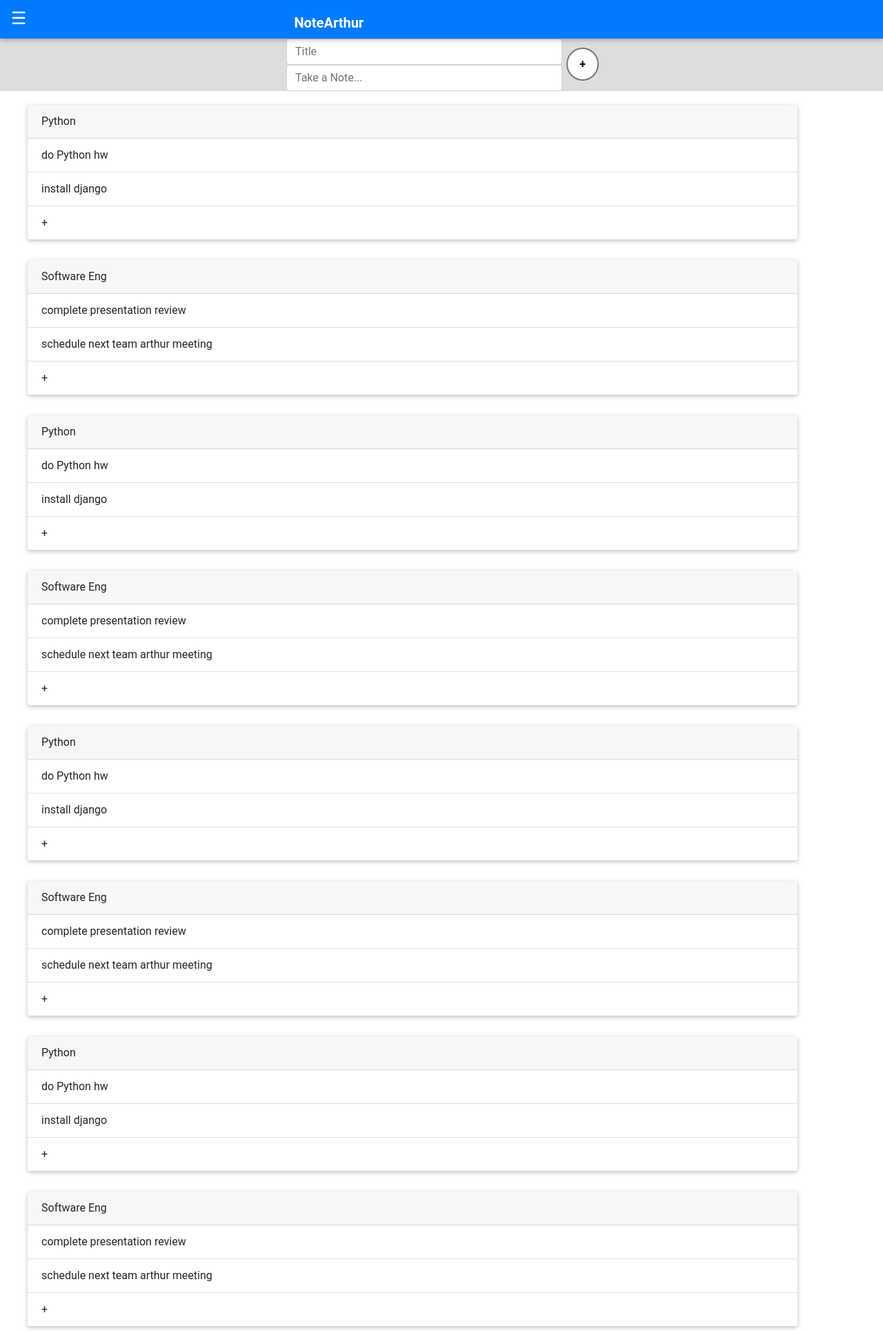
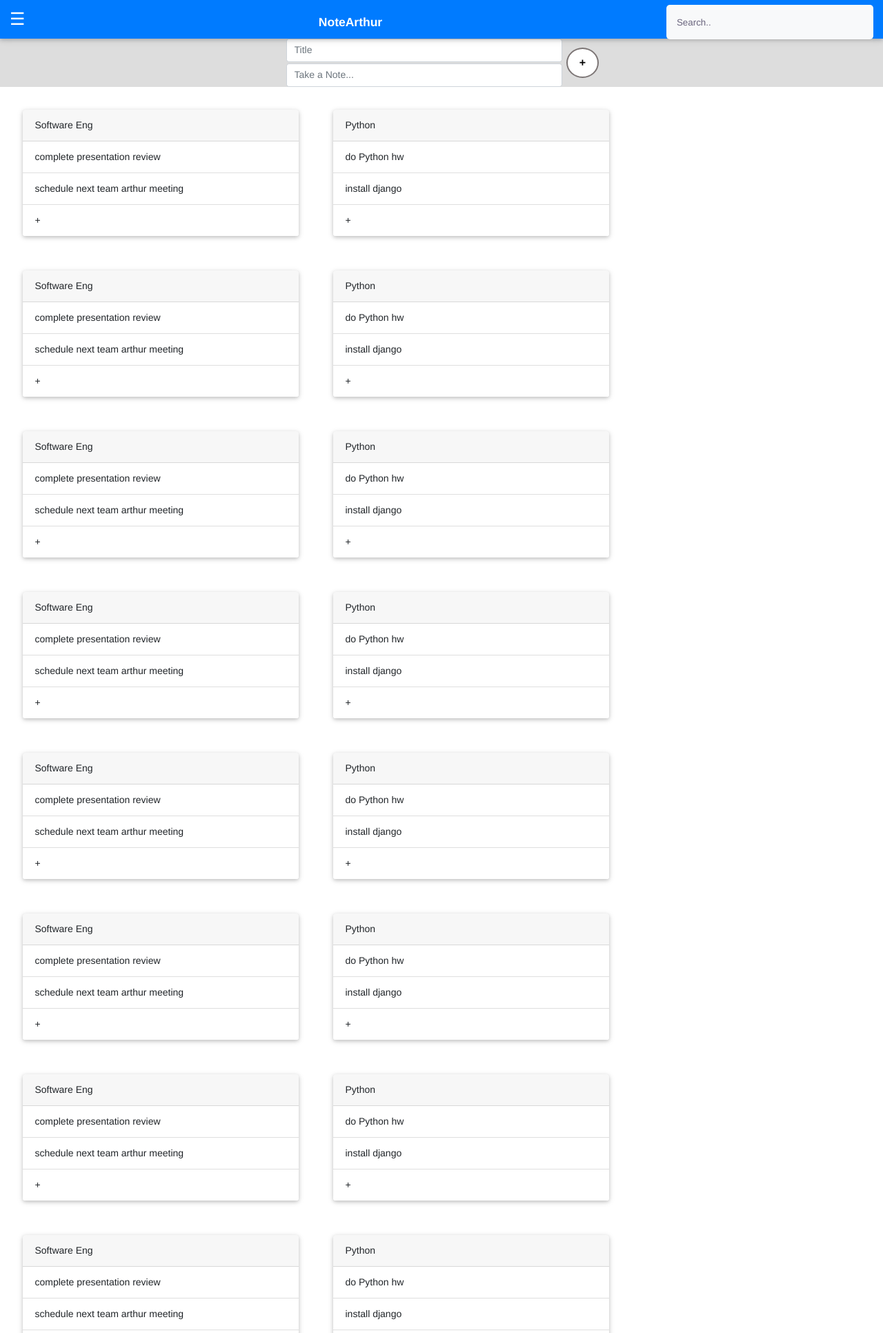
Before and after one commit to uda832/note_arthur, a Flask app: template app/templates/arthur.html in a window 1280 px wide. Shown: the top 1932 px of the page at 69% size. Run offline with Flask 2, Linux system fonts and the light colour scheme; the template is opened without the code that fills it, so the values that code supplies are empty; some libraries are stand-ins or nearby versions.

Commit message:
Some functionality for search bar, and better UI(working on)

```diff
--- a/app/static/css/navStyle.css
+++ b/app/static/css/navStyle.css
@@ -58,6 +58,7 @@
     width: 100%;
     height: 100%;
     margin: auto auto;
+    padding-top: 10px;
 }
 .hamburger-opener {
     text-align: left;
@@ -66,20 +67,6 @@
     text-align: right;
 }
 
-.topnav .search-container button {
-    float: right;
-    padding: 6px 10px;
-    margin-top: 3px;
-    margin-right: 16px;
-    background: #ddd;
-    font-size: 17px;
-    border: none;
-    cursor: pointer;
-}
-
-.topnav .search-container button:hover {
-    background: #ccc;
-}
 
 /* The side navigation menu */
 .sidenav {
@@ -134,3 +121,8 @@
 #main-content-container{
     transition: 0.5s; /* 0.5 second transition effect to slide in the sidenav */
 }
+
+.DoneButton .button {
+
+    outline: none;
+}
--- /dev/null
+++ b/app/static/css/searchBarStyle.css
@@ -0,0 +1,126 @@
+.container-4{
+  overflow: hidden;
+  width: 300px;
+  vertical-align: middle;
+  white-space: nowrap;
+}
+
+.container-4 input#search{
+  width: 300px;
+  height: 50px;
+  background: #f8f9fa;
+  border: none;
+  font-size: 10pt;
+  float: left;
+  color: rgb(5, 5, 5);
+  padding-left: 15px;
+  -webkit-border-radius: 5px;
+  -moz-border-radius: 5px;
+  border-radius: 5px;
+}
+
+.container-4 input#search::-webkit-input-placeholder {
+  color: #6a657e;
+}
+
+.container-4 input#search:-moz-placeholder { /* Firefox 18- */
+  color: #6a657e;
+}
+
+.container-4 input#search::-moz-placeholder {  /* Firefox 19+ */
+  color: #6a657e;
+}
+
+.container-4 input#search:-ms-input-placeholder {
+  color: #6a657e;
+}
+
+.container-4 button.icon{
+  -webkit-border-top-right-radius: 5px;
+  -webkit-border-bottom-right-radius: 5px;
+  -moz-border-radius-topright: 5px;
+  -moz-border-radius-bottomright: 5px;
+  border-top-right-radius: 5px;
+  border-bottom-right-radius: 5px;
+
+  border: none;
+  background: #fdfdfd;
+  height: 50px;
+  width: 50px;
+  color: #0c0c0c;
+  opacity: 0;
+  font-size: 10pt;
+
+  -webkit-transition: all .55s ease;
+  -moz-transition: all .55s ease;
+  -ms-transition: all .55s ease;
+  -o-transition: all .55s ease;
+  transition: all .55s ease;
+}
+
+.container-4:hover button.icon, .container-4:active button.icon, .container-4:focus button.icon{
+  outline: none;
+  opacity: 1;
+  margin-left: -50px;
+}
+
+.container-4:hover button.icon:hover{
+  background: #007bff;
+}
+
+
+
+
+
+
+
+
+
+
+
+
+
+
+
+
+
+
+
+
+
+/*SearchBar
+.topnav .search-container {
+  float: right;
+}
+
+.topnav input[type=text] {
+  padding: 6px;
+  margin-top: 8px;
+  font-size: 17px;
+  border: none;
+
+            -webkit-transition: width .55s ease;
+            -moz-transition: width .55s ease;
+            -ms-transition: width .55s ease;
+            -o-transition: width .55s ease;
+            transition: width .55s ease;
+}
+
+.topnav .search-container .icon {
+  float: right;
+  padding: 6px 10px;
+  margin-top: 8px;
+  margin-right: 16px;
+  background: #ddd;
+  font-size: 17px;
+  border: none;
+  cursor: pointer;
+  border-top-width: 6px;
+  border-bottom-width: 6px;
+}
+
+.topnav .search-container .icon:hover {
+  background: #ccc;
+}
+
+*/
--- a/app/static/js/arthur.js
+++ b/app/static/js/arthur.js
@@ -37,12 +37,14 @@
 function updateDOMFromDataStore() {
     var $mainContent = $("#main-content");
     var content = "";
-    for (var s = 0; s < DataStore.length; ++s) {
+    for (var s = DataStore.length - 1; s >= 0; --s) {
         //Render each section
         var curSection =
             `<li id="section-` + s +`" class="section">
                 <div class='card'>
-                    <div class='card-header'>` + DataStore[s].title + `</div>
+                    <div class='card-header'>
+                        <span id='section-text-` + s + `' class='section-text'>` + DataStore[s].title + `</span>
+                    </div>
                     <ul class="list-group list-group-flush notes-list">`;
 
         for (var i = 0; i < DataStore[s].notes.length; ++i) {
@@ -79,7 +81,35 @@
 
 function createListeners() {
 
-    //Click to Edit listener
+    //Sections -- Click to Edit listener for
+    //Notes -- Click to Edit listener for
+    $('.section-text').editable(function(value, settings){
+        // console.log("DEBUG: editing")
+        // console.log(this);
+        // console.log(value);
+        // console.log(settings);
+
+        //Modify the DataStore
+        //-------------------------------------------------------
+        var idTail = this.id.substring("section-text-".length);
+        var sectionId = parseInt(idTail);
+
+
+        console.log("Updating DataStore");
+        //Update the value in the DataStore
+        DataStore[sectionId].title = value;
+
+        return(value);
+    }, {
+        event       : 'click',
+        cssclass    : 'section-text-editing',
+        type        : 'text',
+        placeholder : "Edit...",
+        tooltip     : 'Click to Edit...',
+        width       : "100%",
+
+    });
+    //Notes -- Click to Edit listener for
     $('.note-text-container').editable(function(value, settings){
         // console.log("DEBUG: editing")
         // console.log(this);
--- /dev/null
+++ b/app/static/js/searchbar.js
@@ -0,0 +1,87 @@
+/*searchbar functionality */
+
+
+function Search() {
+
+    var newDS = [];
+    var searchInput = $('#search').val();
+    for (var s = 0; s < DataStore.length; ++s) {
+        if(searchInput == DataStore[s].title) {
+            newDS.push(DataStore[s]);
+        }
+        for (var n = 0; n < DataStore[s].notes.length; ++n) {
+            var str = DataStore[s].notes[n].text.toString().split(" ");
+            for (var i = 0; i < str.length; ++i) {
+                if (searchInput == str[i]) {
+                    newDS.push(DataStore[s]);
+                }
+            }
+        }
+    }
+
+    var $mainContent = $("#main-content");
+    var content = "";
+    for (var s = newDS.length - 1; s >= 0; --s) {
+        //Render each section
+        var curSection =
+            `<li id="section-` + s +`" class="section">
+                <div class='card'>
+                    <div class='card-header'>
+                        <span id='section-text-` + s + `' class='section-text'>` + newDS[s].title + `</span>
+                    </div>
+                    <ul class="list-group list-group-flush notes-list">`;
+
+        for (var i = 0; i < newDS[s].notes.length; ++i) {
+            curSection += ` <li id="note-`+ s + `-` + i + `" class='list-group-item note-text-container'><a class='note-text'>`+ newDS[s].notes[i].text +`</a></li>`;
+        }
+        curSection += ` <li id="note-`+ s + `-add" class='list-group-item note-text-container note-text-addl-container'><a class='note-text note-text-addl'>+</a></li>`;
+        curSection += `
+                    </ul>
+                </div>
+            </li>`;
+        content += curSection;
+    }
+    $mainContent.html(content);
+}
+
+
+
+
+
+
+
+
+
+
+/*
+function Search() {
+    var searchInput = $("#UserInput").val();
+    var $mainContent = $("#main-content");
+    var content = "";
+    var result;
+    var temp = [];
+    for(var s = 0; s < DataStore.length; ++s){
+        //compare each section
+        if(searchInput == DataStore[s].title){
+            result += ` <li id="note-`+ s + `-` + i + `" class='list-group-item note-text-container'><a class='note-text'>`+ DataStore[s].notes[i].text +`</a></li>`;
+        }
+        for(var n = 0; i < DataStore[s].notes.length; ++i) {
+            if(searchedInput == DataStore[s].title){
+                result += ` <li id="note-`+ s + `-` + i + `" class='list-group-item note-text-container'><a class='note-text'>`+ DataStore[s].notes[i].text +`</a></li>`;
+            }
+            for(var t = 0; t < DataStore[s].notes[n].tags.length; ++i) {
+                if(searchedInput == DataStore[s].notes[n].tags[t]) {
+                    result += ` <li id="note-`+ s + `-` + i + `" class='list-group-item note-text-container'><a class='note-text'>`+ DataStore[s].notes[i].text +`</a></li>`;
+                }
+            }
+        }
+        curSection += `
+                    </ul>
+                </div>
+            </li>`;
+        content += SearchedNotes;
+    }
+    $mainContent.html(searchedInput);
+}
+
+*/
--- a/app/templates/arthur.html
+++ b/app/templates/arthur.html
@@ -3,7 +3,9 @@
         <!-- This is the navBar Code: https://www.w3schools.com/howto/howto_js_sidenav.asp -->
         <link rel="stylesheet" href="/static/css/navStyle.css">
         <link rel="stylesheet" href="/static/css/inputbarStyle.css">
+        <link rel="stylesheet" href="/static/css/searchBarStyle.css">
 
+        <link rel="stylesheet" href="https://use.fontawesome.com/releases/v5.0.9/css/all.css" integrity="sha384-5SOiIsAziJl6AWe0HWRKTXlfcSHKmYV4RBF18PPJ173Kzn7jzMyFuTtk8JA7QQG1" crossorigin="anonymous">
         <!--<link rel="stylesheet" type="text/css" href="../../acc/libraries/select2-4.0.5/dist/css/select2.min.css" >-->
         <link rel="stylesheet" href="https://maxcdn.bootstrapcdn.com/font-awesome/4.7.0/css/font-awesome.min.css">
         <link href="https://maxcdn.bootstrapcdn.com/bootstrap/4.0.0/css/bootstrap.min.css" rel="stylesheet">
@@ -13,6 +15,8 @@
         <!-- <link href="https://cdn.jsdelivr.net/npm/pretty-checkbox@3.0/dist/pretty-checkbox.min.css" rel="stylesheet"> -->
         <link href="https://cdn.materialdesignicons.com/2.1.19/css/materialdesignicons.min.css" rel="stylesheet">
         <!--<link href="../../acc/libraries/malihu-custom-scrollbar/jquery.mCustomScrollbar.css" rel="stylesheet">-->
+        <link rel="stylesheet" href="//fonts.googleapis.com/icon?family=Material+Icons">
+        <link rel="stylesheet" href="//code.getmdl.io/1.3.0/material.indigo-pink.min.css">
 
         <script src="http://code.jquery.com/jquery-3.3.1.min.js" integrity="sha256-FgpCb/KJQlLNfOu91ta32o/NMZxltwRo8QtmkMRdAu8="
             crossorigin="anonymous"></script>
@@ -26,10 +30,11 @@
         <!--<script type="text/javascript" src="https://cdnjs.cloudflare.com/ajax/libs/bootstrap-slider/10.0.0/bootstrap-slider.min.js"></script>-->
         <script type="text/javascript" src="{{ url_for('static', filename='lib/jquery_jeditable/dist/jquery.jeditable.min.js') }}"></script>
 
+        <script defer src="//code.getmdl.io/1.3.0/material.min.js"></script>
 
         <!-- <script src="//apps.bdimg.com/libs/jquery/1.10.2/jquery.min.js"></script> -->
         <script src="//apps.bdimg.com/libs/jqueryui/1.10.4/jquery-ui.min.js"></script>
-
+        <script src="static/lib/jquery-ui-touch-punch/jquery.ui.touch-punch.min.js"></script>
 
         <script type="text/javascript" src="static/js/arthur.js"></script>
         <script type="text/javascript" src="static/js/input.js"></script>
@@ -40,27 +45,25 @@
             }
 
             .section {
+                min-width: 400px;
                 max-width: 90%;
-            margin-top: 20px;
-            margin-bottom: 30px;
+                margin: 25px;
+                cursor: move;
             }
-
+            .section-text, .note-text-container {
+                cursor: pointer;
+            }
             .note-text {
                 width: 90%;
             }
 
-        /* .note-text-editing {
-            width: 100%
-        } */
 
-        .note-text-container {
-            cursor: pointer;
-        }
         </style>
 
 </head>
 
     <body>
+        <script src="/static/js/searchbar.js"></script>
         <!-- Top bar Navigation -->
         <nav class="navbar navbar-default navbar-fixed-top" style="height: 7vh; background-color: #007bff;">
             <div class="hamburger-wrapper">
@@ -69,11 +72,10 @@
             <div class="navbar-brand">
                 <span style="color: white; font-weight: bold;">NoteArthur</span>
             </div>
-        <div class="filler">
-            <span style="color: white; font-weight: bold;"></span>
-        </div>
-        <div class="filler">
-            <span style="color: white; font-weight: bold;"></span>
+            <div class="container-4">
+                    <input type="search" id="search" placeholder="Search..">
+                    <!--button type="submit" style="border-top-width: 6px; border-bottom-width: 6px;" onclick="Search"><i class="fa fa-search"></i></button-->
+                    <button class="icon" onclick="Search()"><i class="fas fa-search"></i></button>
             </div>
         </nav>
 
@@ -103,7 +105,7 @@
                     </div>
                     <div class="form-group1" id="EnterNote">
                         <div class="note_container">
-                        <input type="text" name="UserInput" class="form-control UserInputNote" id="UserInputNote" placeholder="Take a Note..." onkeydown="if (event.keyCode == 13) { test() }"
+                            <input type="text" name="UserInput" class="form-control UserInputNote" id="UserInputNote" placeholder="Take a Note..." onkeydown="if (event.keyCode == 13) { createNewNoteInput() }"
                             />
                         </div>
                     </div>
@@ -112,26 +114,47 @@
                     </div>
                 </div>
             </div>
+
             <!-- Main Content -->
-        <ul id="main-content" class="main-content">
-            <li id="section-0" class="section">
-                <div>
-                    <div>SectionHeader</div>
-                    <ul class="notes-list">
-                        <li>Prep for Python exam</li>
-                        <li>Install Django</li>
-                        <li>Turn in SW essay due on 02/27</li>
+            <ul id="main-content" class="mdl-grid main-content">
+                <li id="section-1" class="section">
+                    <div class="card">
+                        <div class="card-header">
+                            <div class="card-header">
+                                <span id="section-text-1" class="section-text">Software Eng</span>
+                            </div>
+                        </div>
+                        <ul class="list-group list-group-flush notes-list">
+                            <li id="note-1-0" class="list-group-item note-text-container" title="Click to Edit...">
+                                <a class="note-text">complete presentation review</a>
+                            </li>
+                            <li id="note-1-1" class="list-group-item note-text-container" title="Click to Edit...">
+                                <a class="note-text">schedule next team arthur meeting</a>
+                            </li>
+                            <li id="note-1-add" class="list-group-item note-text-container note-text-addl-container" title="Click to Edit...">
+                                <a class="note-text note-text-addl">+</a>
+                            </li>
                         </ul>
                     </div>
                 </li>
+                <li id="section-0" class="section">
+                    <div class="card">
 
-            <li id="section-1" class="section">
-                <div>
-                    <div>SectionHeader</div>
-                    <ul class="notes-list">
-                        <li>Prep for Python exam</li>
-                        <li>Install Django</li>
-                        <li>Turn in SW essay due on 12/27</li>
+                        <div class="card-header">
+                            <div class="card-header">
+                                <span id="section-text-0" class="section-text">Python</span>
+                            </div>
+                        </div>
+                        <ul class="list-group list-group-flush notes-list">
+                            <li id="note-0-0" class="list-group-item note-text-container" title="Click to Edit...">
+                                <a class="note-text">do Python hw</a>
+                            </li>
+                            <li id="note-0-1" class="list-group-item note-text-container" title="Click to Edit...">
+                                <a class="note-text">install django</a>
+                            </li>
+                            <li id="note-0-add" class="list-group-item note-text-container note-text-addl-container" title="Click to Edit...">
+                                <a class="note-text note-text-addl">+</a>
+                            </li>
                         </ul>
                     </div>
                 </li>
```
Also changed, not shown: app/static/js/input.js (+5 -3 lines). Lines whose indentation alone changed are shown as unchanged.
